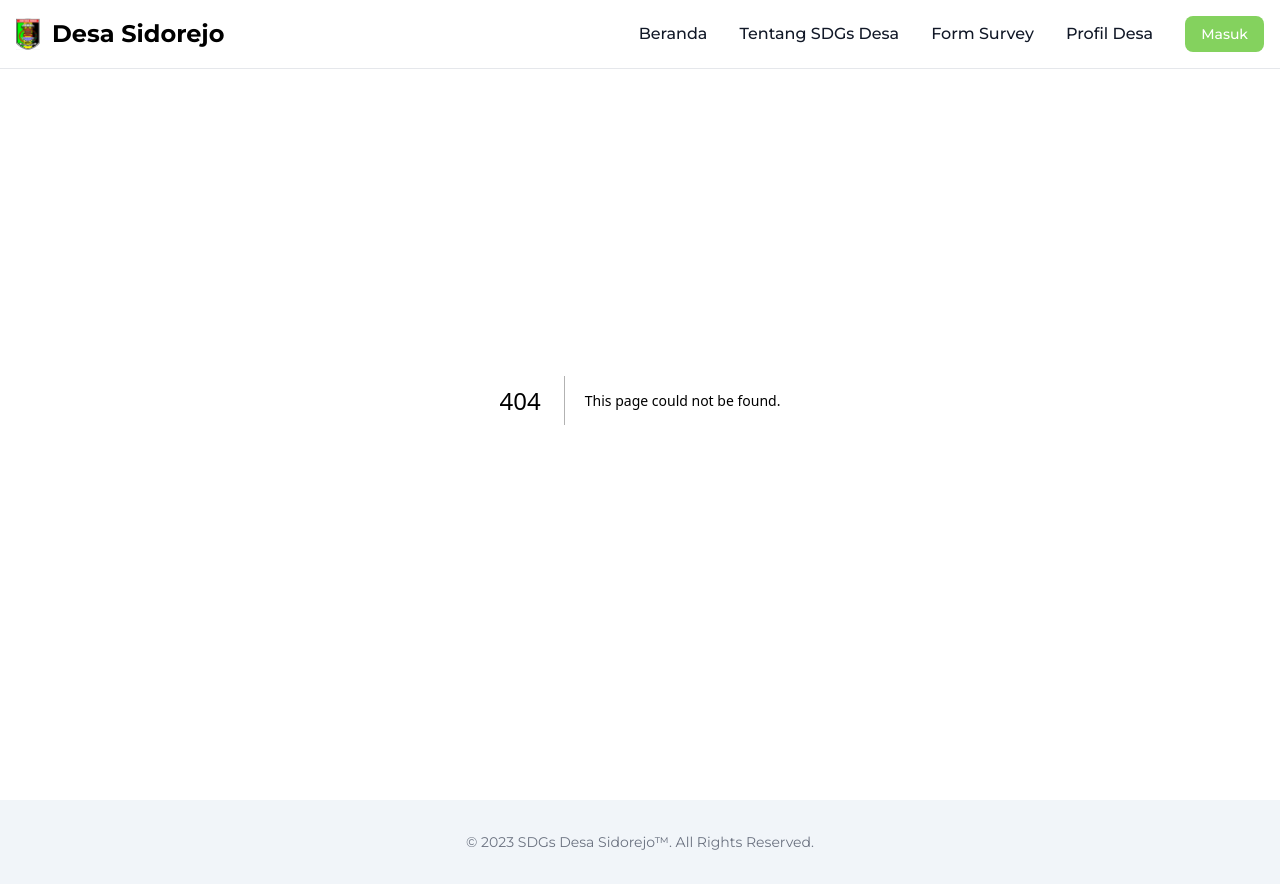
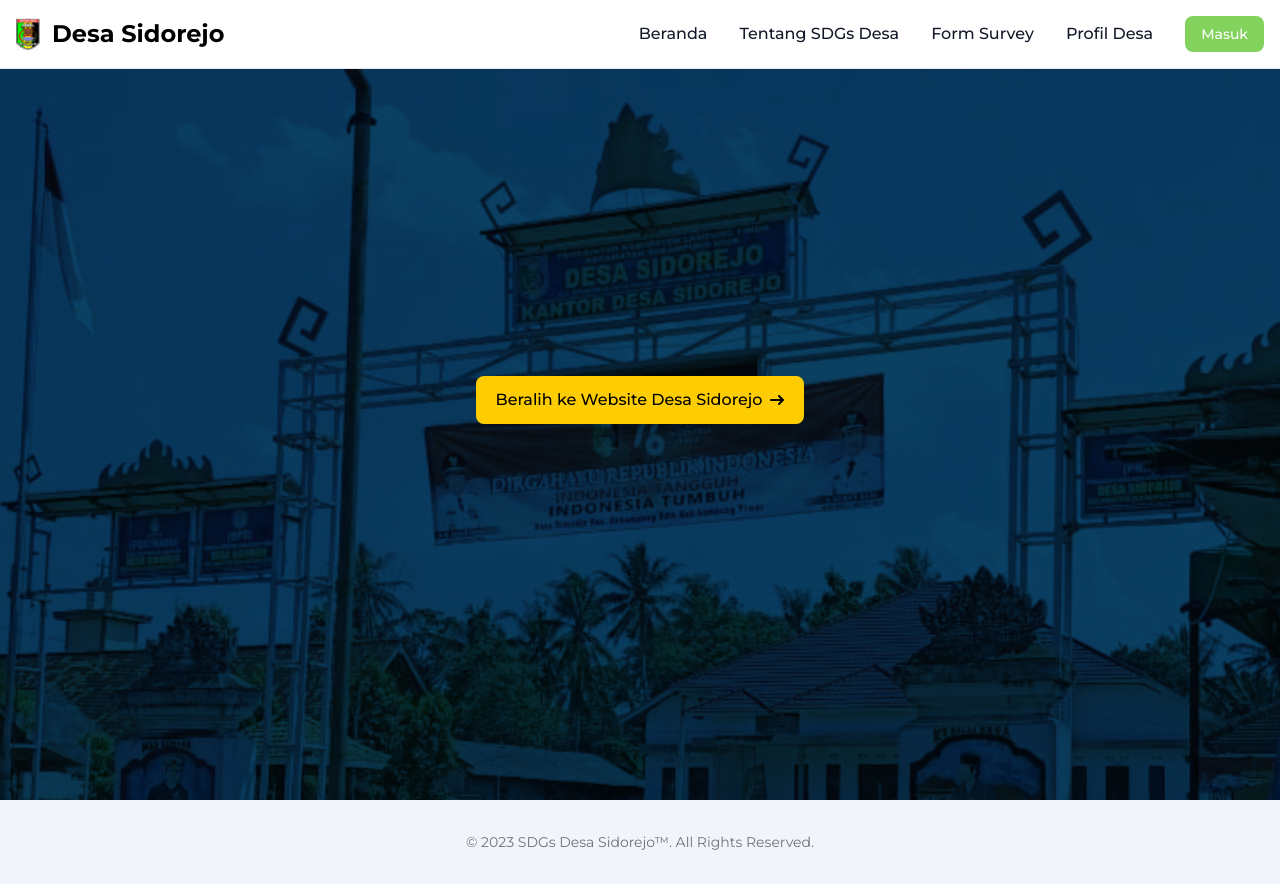
Before and after one commit to yondikavl/Website-SDGS-Sidorejo, a Next.js app: page /websitedesa in a window 1280 px wide. Before the commit this address had no page. Built offline with nearby package versions, Linux system fonts and the light colour scheme.

Commit message:
update 05/12/23

```diff
--- /dev/null
+++ b/src/app/websitedesa/page.jsx
@@ -0,0 +1,31 @@
+import React from "react";
+
+const page = () => {
+  return (
+    <div className="h-screen bg-[url('/sidorejo-jumbotron.jpg')] bg-no-repeat bg-cover flex items-center justify-center bg-sky-900 bg-blend-multiply">
+      <a
+        href="http://www.sidorejo-lampungtimur.desa.id/"
+        class="inline-flex justify-center items-center py-3 px-5 text-base font-medium text-center text-black rounded-lg bg-[#FECD01] hover:bg-[#d1b43e] focus:ring-4 focus:ring-blue-300 mx-4 md:mx-0"
+      >
+        Beralih ke Website Desa Sidorejo
+        <svg
+          class="w-3.5 h-3.5 ms-2 rtl:rotate-180"
+          aria-hidden="true"
+          xmlns="http://www.w3.org/2000/svg"
+          fill="none"
+          viewBox="0 0 14 10"
+        >
+          <path
+            stroke="currentColor"
+            stroke-linecap="round"
+            stroke-linejoin="round"
+            stroke-width="2"
+            d="M1 5h12m0 0L9 1m4 4L9 9"
+          />
+        </svg>
+      </a>
+    </div>
+  );
+};
+
+export default page;
--- a/src/components/Header.jsx
+++ b/src/components/Header.jsx
@@ -80,7 +80,7 @@ const Header = () => {
               </li>
               <li>
                 <a
-                  href="http://www.sidorejo-lampungtimur.desa.id/"
+                  href="/websitedesa"
                   class="block py-2 px-3 text-gray-900 rounded hover:bg-gray-100 md:hover:bg-transparent md:hover:text-blue-700 md:p-0"
                 >
                   Profil Desa
--- a/src/components/Jumbotron.jsx
+++ b/src/components/Jumbotron.jsx
@@ -17,7 +17,7 @@ const Jumbotron = () => {
           <div class="flex flex-col space-y-4 sm:flex-row sm:justify-center sm:space-y-0">
             <a
               href="/kuesioner"
-              class="inline-flex justify-center items-center py-3 px-5 text-base font-medium text-center text-black rounded-lg bg-[#FECD01] hover:bg-[#d1b43e] focus:ring-4 focus:ring-blue-300 dark:focus:ring-blue-900"
+              class="inline-flex justify-center items-center py-3 px-5 text-base font-medium text-center text-black rounded-lg bg-[#FECD01] hover:bg-[#d1b43e] focus:ring-4 focus:ring-blue-300"
             >
               Isi Survey
               <svg
```
